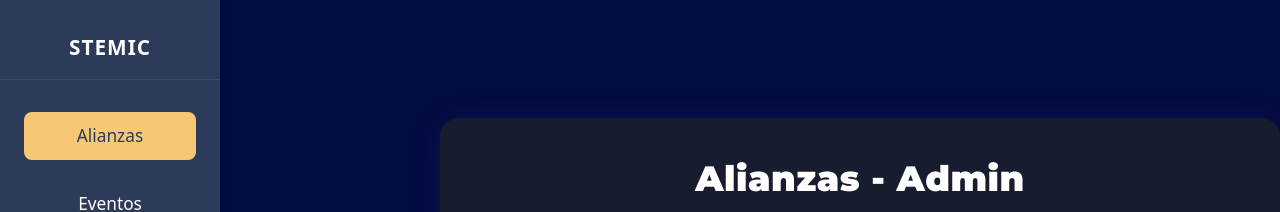
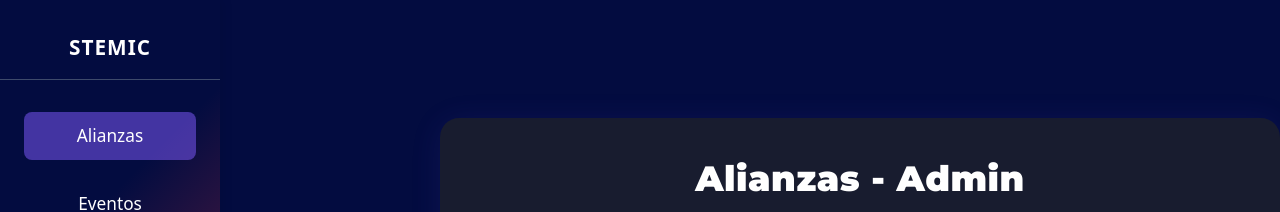
Before and after one commit to RageJohan/Proyecto_de_Tesis_C24_G34_Stemic_Frontend, a React (Vite) app: page /admin-alliances in a window 1280 px wide. Shown: the top 212 px of the page. Built offline with nearby package versions, Linux system fonts and the light colour scheme; no server answers.

Commit message:
sidebar sytles update

```diff
--- a/src/styles/AdminSidebar.css
+++ b/src/styles/AdminSidebar.css
@@ -1,7 +1,7 @@
 .admin-sidebar {
   width: 220px;
   height: 100vh;
-  background: linear-gradient(135deg, #2e3a59 60%, #4f6d7a 100%);
+  background: linear-gradient(135deg, #030c40 30%, #D93240 100%);
   color: #fff;
   display: flex;
   flex-direction: column;
@@ -38,8 +38,8 @@
 
 .sidebar-nav a.active,
 .sidebar-nav a:hover {
-  background: #f7c873;
-  color: #2e3a59;
+  background: #7957f28c;
+  color: #fff;
 }
 
 .sidebar-back-btn {
@@ -57,6 +57,6 @@
   transition: background 0.2s, color 0.2s;
 }
 .sidebar-back-btn:hover {
-  background: #f7c873;
-  color: #2e3a59;
+  background: #ffffff66;
+  color: #fff;
 }
```
